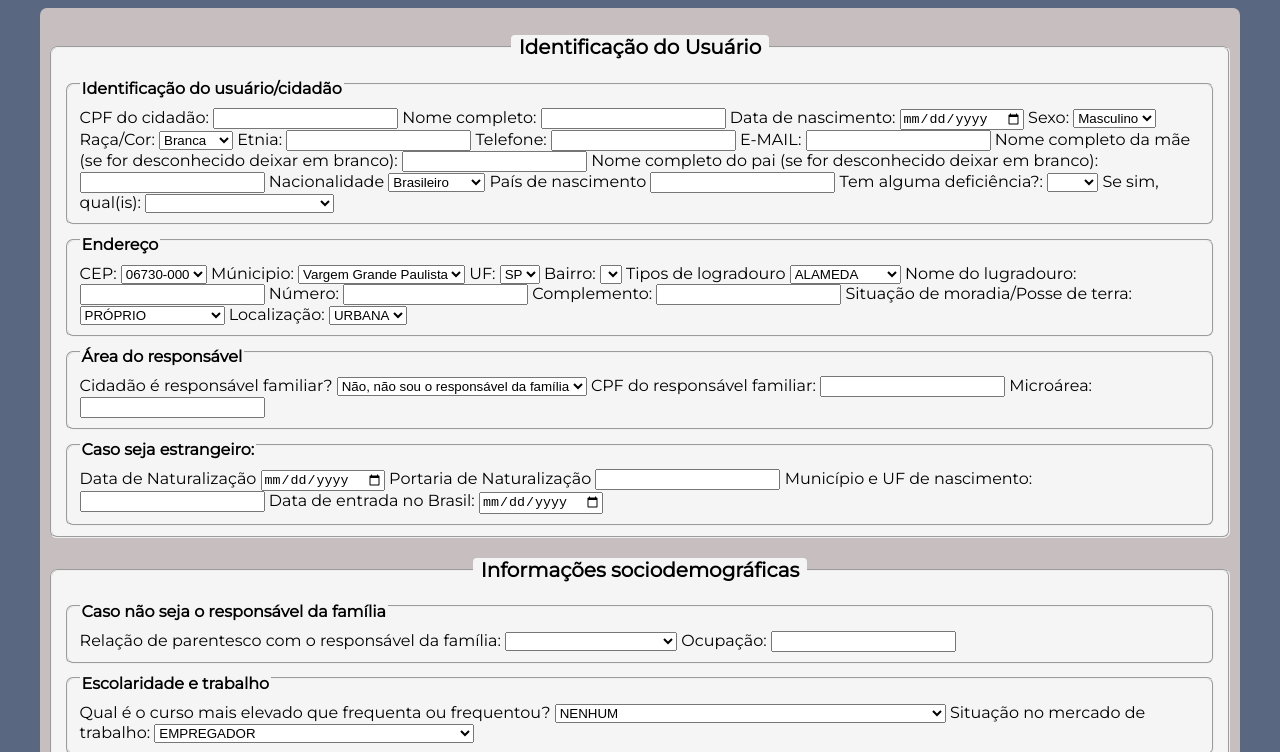
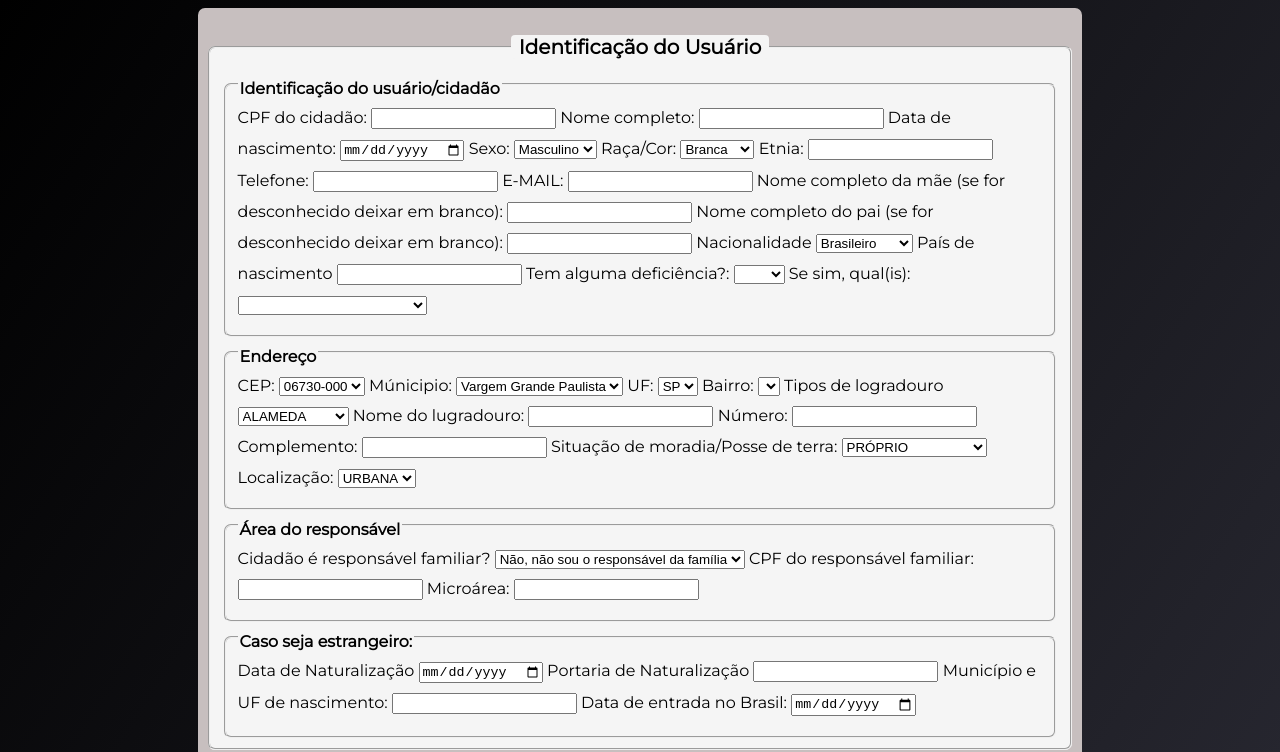
Before and after one commit to LucasRochaAlmeida/cadastro-individual, a website: page public/cadastroInd.html in a window 1280 px wide. Shown: the top 752 px of the page. Drawn offline with Linux system fonts and the light colour scheme.

Commit message:
mudando cor de fundo

```diff
--- a/public/estiloCadastro.css
+++ b/public/estiloCadastro.css
@@ -1,11 +1,11 @@
 body{
-    background-color: rgb(90, 103, 129);
+    background-image: linear-gradient(to top left,rgb(55, 55, 68),black) ;
 }
 
 form{
     background-color: rgb(199, 191, 191);
     font-family: 'Montserrat', sans-serif;
-    width: 95%;
+    width: 70%;
     margin-left: auto;
     margin-right: auto;
     padding-top: 7px;
@@ -36,6 +36,10 @@ legend{
     margin: 20px 10px;
 }
 
+input, select{
+    margin-bottom: 10px;
+}
+
 button{
     position: relative;
     left: 4%;
```
